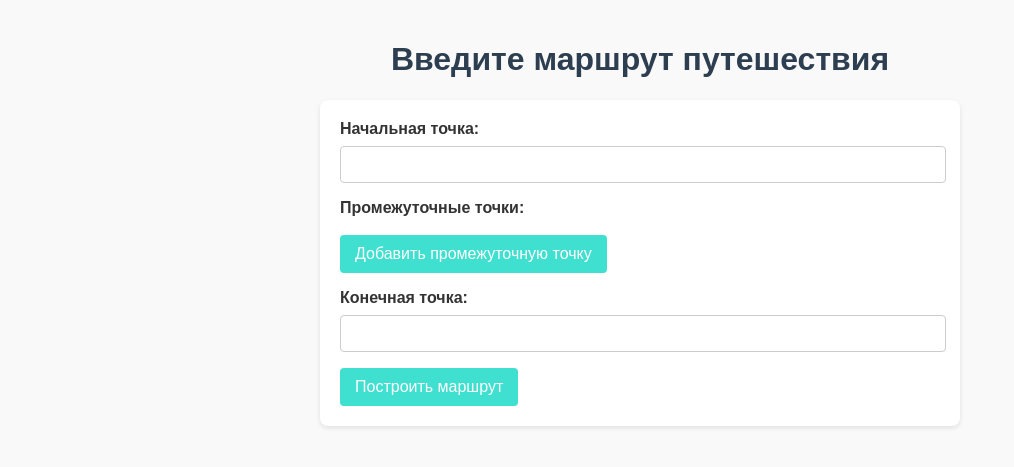
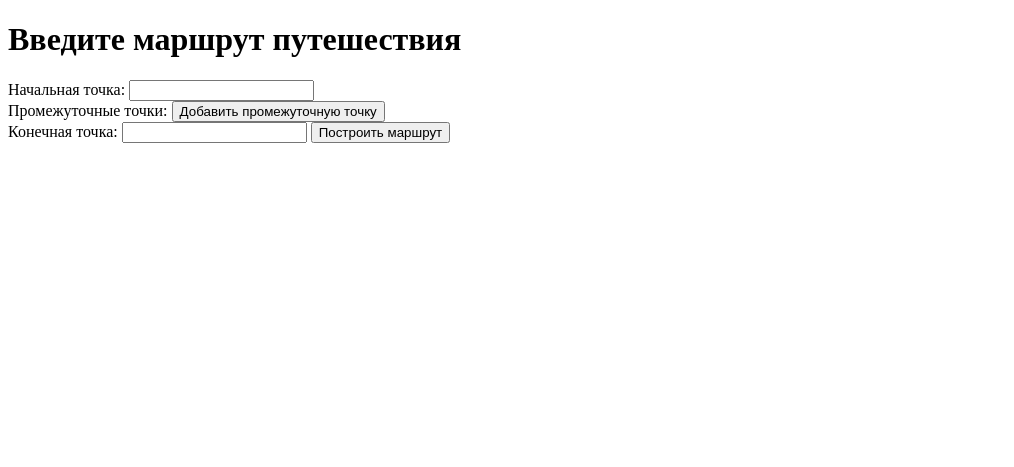
Before and after one commit to Artom121/Python15, a Flask app: page / in a window 1280 px wide. Shown: the top 467 px of the page, without its empty margins (0-1014 px from the left). Run offline with Flask 3, Linux system fonts and the light colour scheme.

Commit message:
Update index.html
.

```diff
--- a/templates/index.html
+++ b/templates/index.html
@@ -4,61 +4,6 @@
     <meta charset="UTF-8" />
     <meta name="viewport" content="width=device-width, initial-scale=1.0" />
     <title>Маршрут путешествия</title>
-    <style>
-        body {
-            font-family: Arial, sans-serif;
-            background-color: #f9f9f9;
-            color: #333;
-            margin: 0;
-            padding: 20px;
-        }
-        h1 {
-            text-align: center;
-            color: #2c3e50;
-        }
-        form {
-            background-color: #ffffff;
-            border-radius: 8px;
-            padding: 20px;
-            box-shadow: 0 2px 5px rgba(0, 0, 0, 0.1);
-            max-width: 600px;
-            margin: auto;
-        }
-        label {
-            display: block;
-            margin-bottom: 8px;
-            font-weight: bold;
-        }
-        input[type="text"] {
-            width: calc(100% - 16px);
-            padding: 10px;
-            border: 1px solid #ccc;
-            border-radius: 4px;
-            margin-bottom: 16px;
-        }
-        button {
-            background-color: #40E0D0;
-            color: white;
-            border: none;
-            padding: 10px 15px;
-            border-radius: 4px;
-            cursor: pointer;
-            font-size: 16px;
-            transition: background-color 0.3s;
-        }
-        button:hover {
-            background-color: #40E0D0;
-        }
-        .intermediate-city {
-            margin-bottom: 10px;
-        }
-        #intermediate-cities {
-            margin-bottom: 16px;
-        }
-        .add-city-btn {
-            margin-top: 10px;
-        }
-    </style>
     <script>
         function addIntermediateCity() {
             const intermediateCitiesDiv = document.getElementById("intermediate-cities");
```
